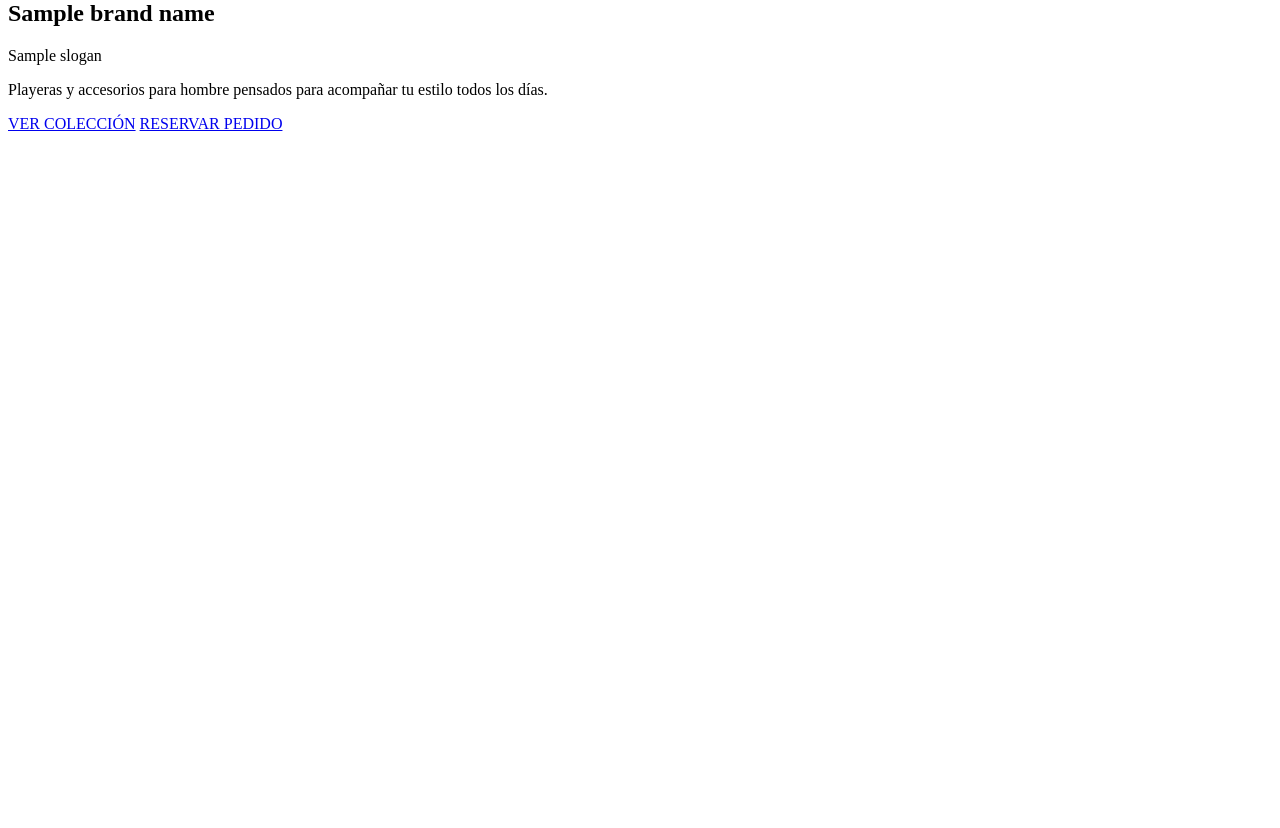
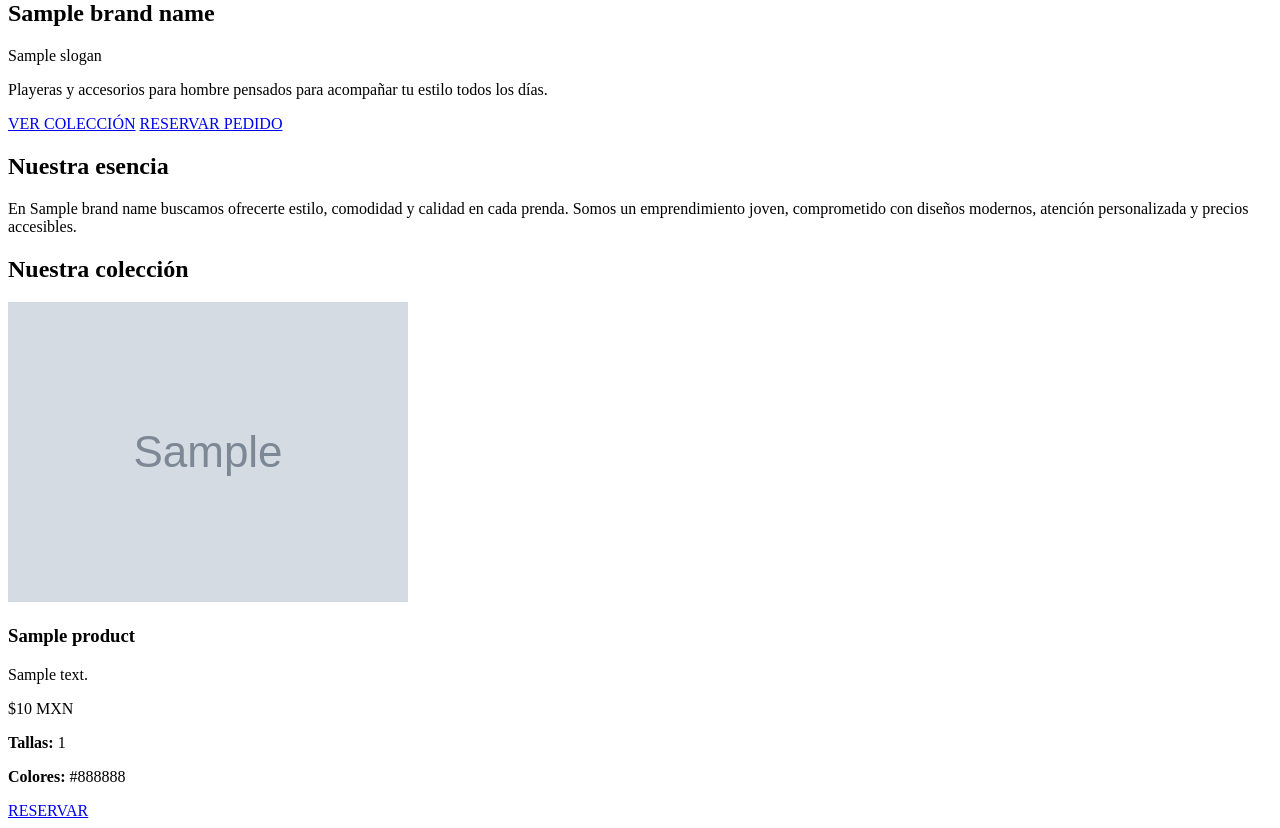
Before and after one commit to scarlycode/mens-shirts, a Flask app: template templates/index.html in a window 1280 px wide. Shown: the part 386-1214 px from the top of the page. Before the commit the page ends 517 px from the top, so only its background shows below. Run offline with Flask 3, Linux system fonts and the light colour scheme; the template is opened without the code that fills it: most values are stand-ins (such as "Sample title", 1, 10 or a date in 2020); grey boxes marked "Sample" are stand-in pictures.

Commit message:
Etapa 3 (parte 2): secciones Nuestra esencia y Nuestra coleccion

```diff
--- a/templates/index.html
+++ b/templates/index.html
@@ -1,5 +1,4 @@
 {% extends "base.html" %}
-
 {% block content %}
 
     <!-- ===================== HERO ===================== -->
@@ -8,14 +7,12 @@
             <!-- Coloca tu imagen real en static/images/hero/hero.jpg -->
             <img src="{{ url_for('static', filename='images/hero/hero.jpg') }}" alt="Men's Shirts - Moda masculina">
         </div>
-
         <div class="hero__content">
             <h1>{{ brand_name }}</h1>
             <p class="hero__slogan">{{ slogan }}</p>
             <p class="hero__text">
                 Playeras y accesorios para hombre pensados para acompañar tu estilo todos los días.
             </p>
-
             <div class="hero__buttons">
                 <a href="#coleccion" class="btn btn--primary">VER COLECCIÓN</a>
                 <a href="#reservar" class="btn btn--secondary">RESERVAR PEDIDO</a>
@@ -23,4 +20,38 @@
         </div>
     </section>
 
+    <!-- ===================== NUESTRA ESENCIA ===================== -->
+    <section class="esencia" id="esencia">
+        <h2>Nuestra esencia</h2>
+        <p>
+            En {{ brand_name }} buscamos ofrecerte estilo, comodidad y calidad
+            en cada prenda. Somos un emprendimiento joven, comprometido con
+            diseños modernos, atención personalizada y precios accesibles.
+        </p>
+    </section>
+
+    <!-- ===================== NUESTRA COLECCIÓN ===================== -->
+    <section class="coleccion" id="coleccion">
+        <h2>Nuestra colección</h2>
+        <div class="coleccion__grid">
+            {% for product in products %}
+                <article class="producto-card">
+                    <img src="{{ url_for('static', filename='images/' + product.image) }}" alt="{{ product.name }}">
+                    <h3>{{ product.name }}</h3>
+                    <p>{{ product.description }}</p>
+                    <p class="producto-card__precio">
+                        {% if product.price > 0 %}
+                            ${{ product.price }} MXN
+                        {% else %}
+                            Precio próximamente
+                        {% endif %}
+                    </p>
+                    <p><strong>Tallas:</strong> {{ product.sizes | join(", ") }}</p>
+                    <p><strong>Colores:</strong> {{ product.colors | join(", ") }}</p>
+                    <a href="#reservar" class="btn btn--primary">RESERVAR</a>
+                </article>
+            {% endfor %}
+        </div>
+    </section>
+
 {% endblock %}
```
